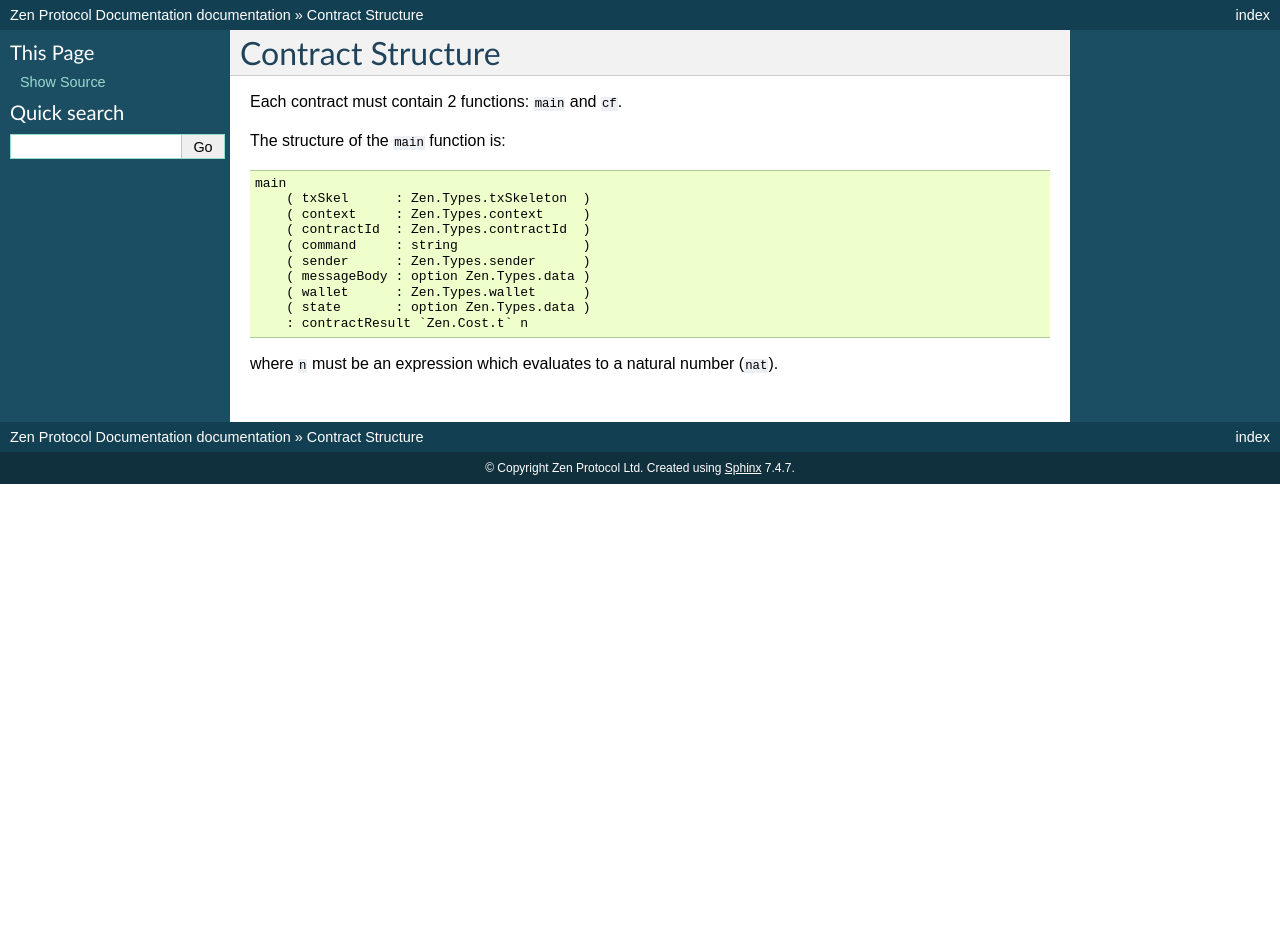
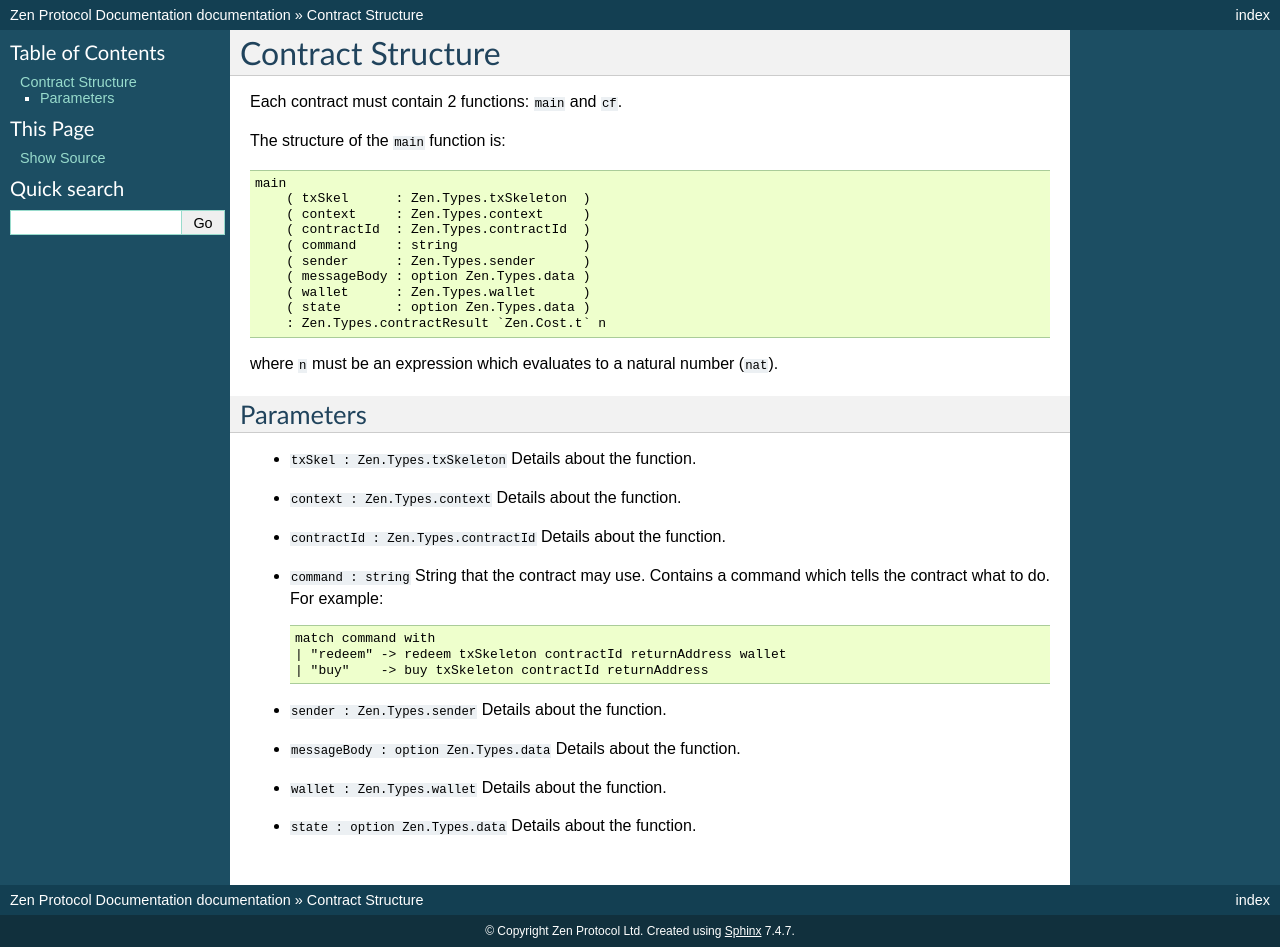
Before and after one commit to zenprotocol/docs, a Sphinx documentation site: the page built from docs/root/contracts/contract-structure.md, in a window 1280 px wide. Built offline with Sphinx 7.4.7, drawn with Linux system fonts in a browser that asks for light colours; before the commit the page ends 900 px from its top, so only the background shows below that.

Commit message:
contract-structure

````diff
--- a/docs/root/contracts/contract-structure.md
+++ b/docs/root/contracts/contract-structure.md
@@ -14,7 +14,40 @@ main
     ( messageBody : option Zen.Types.data )
     ( wallet      : Zen.Types.wallet      )
     ( state       : option Zen.Types.data )
-    : contractResult `Zen.Cost.t` n
+    : Zen.Types.contractResult `Zen.Cost.t` n
 ```
 
 where ```n``` must be an expression which evaluates to a natural number (```nat```).
+
+### Parameters
+
+- ```txSkel : Zen.Types.txSkeleton```
+    Details about the function.
+
+- ```context : Zen.Types.context```
+    Details about the function.
+
+- ```contractId : Zen.Types.contractId```
+    Details about the function.
+
+- ```command : string```
+    String that the contract may use.
+    Contains a command which tells the contract what to do.
+    For example:
+    ```F*
+    match command with
+    | "redeem" -> redeem txSkeleton contractId returnAddress wallet
+    | "buy"    -> buy txSkeleton contractId returnAddress
+    ```
+
+- ```sender : Zen.Types.sender```
+    Details about the function.
+
+- ```messageBody : option Zen.Types.data```
+    Details about the function.
+
+- ```wallet : Zen.Types.wallet```
+    Details about the function.
+
+- ```state : option Zen.Types.data```
+    Details about the function.
````
